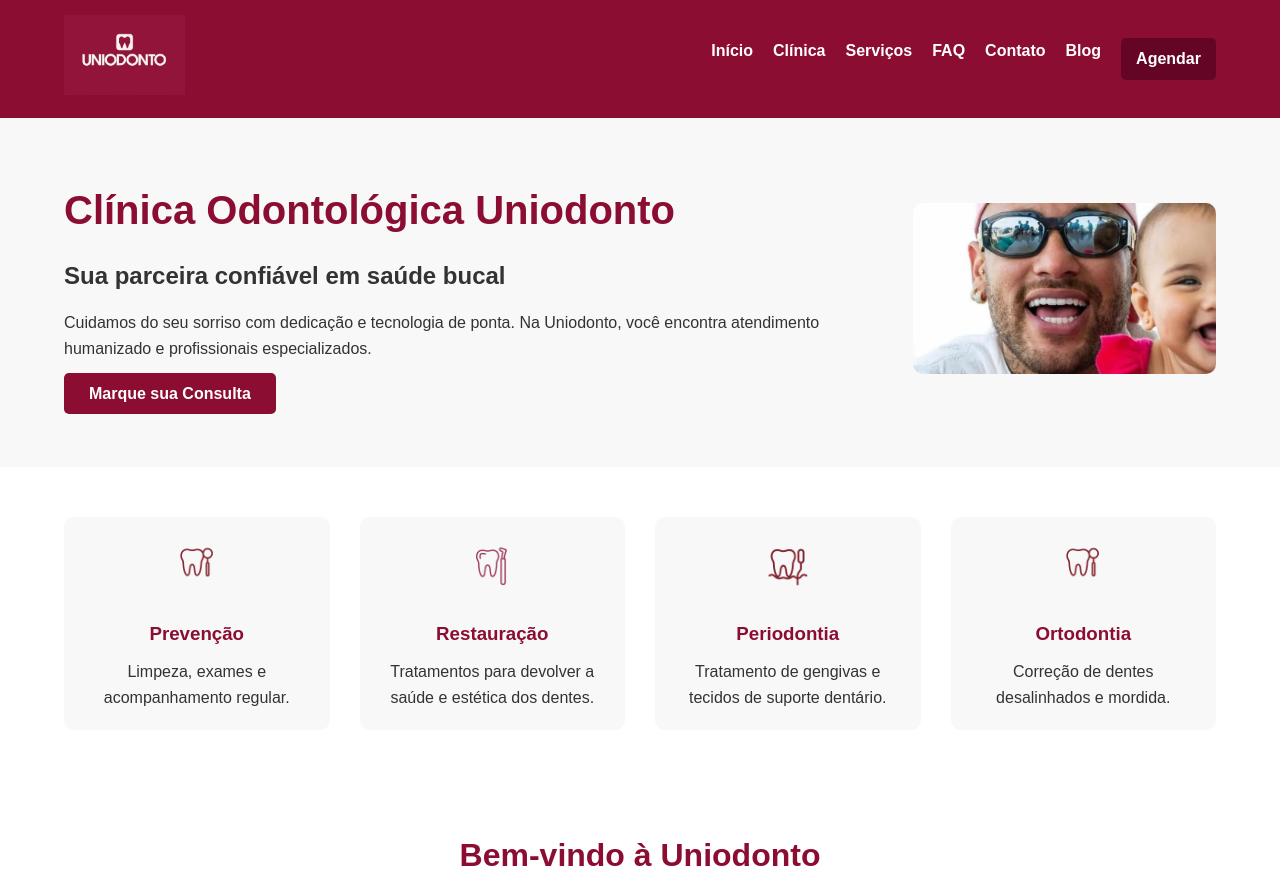
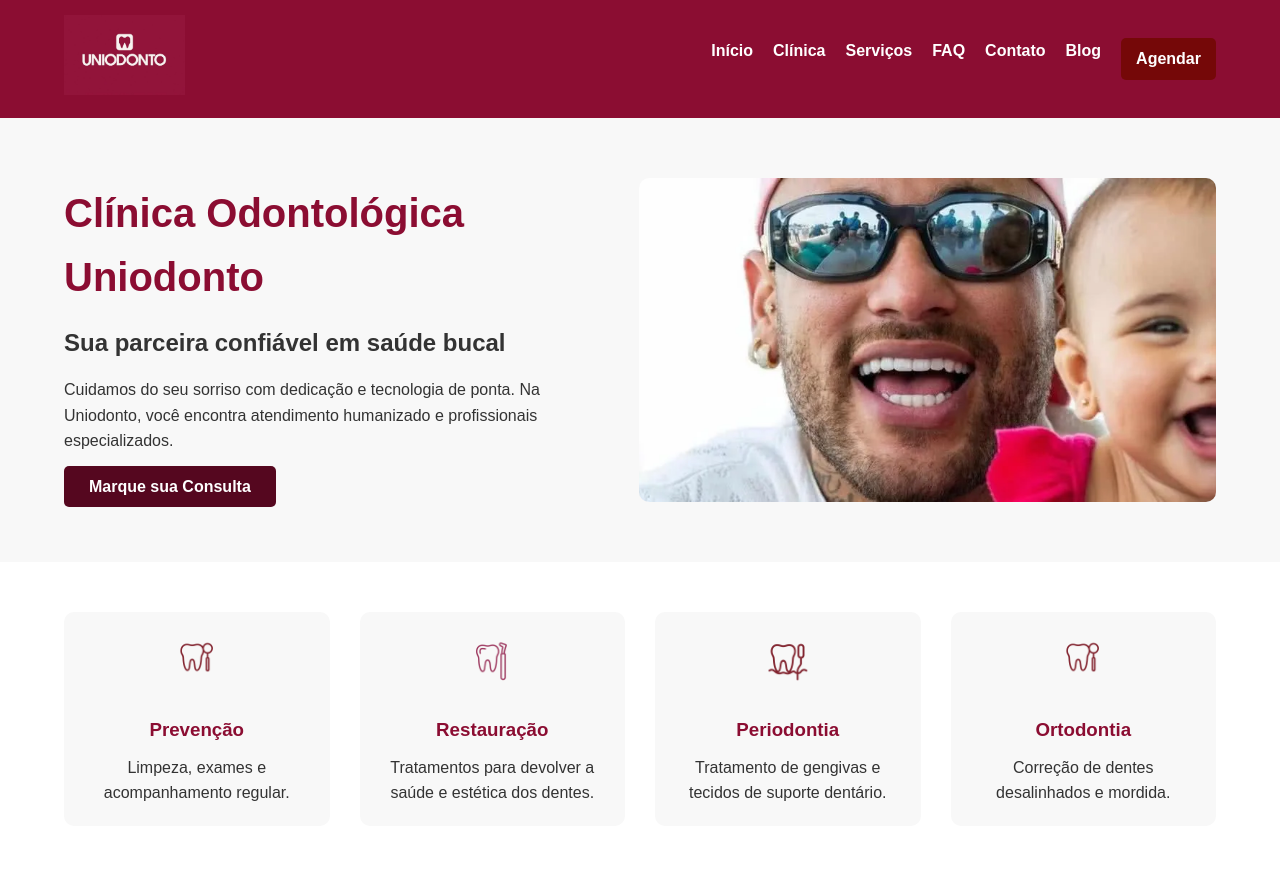
Before and after one commit to SrNyck/Uniodonto, a plain HTML site: page index.html in a window 1280 px wide. Shown: the top 885 px of the page. Drawn offline with Linux system fonts and the light colour scheme.

Commit message:
styles.css

```diff
--- a/styles.css
+++ b/styles.css
@@ -1,3 +1,4 @@
+/* RESET */
 * {
     margin: 0;
     padding: 0;
@@ -44,7 +45,7 @@ body {
     text-decoration: underline;
 }
 .btn-top {
-    background: #640525;
+    background: #750808;
     color: #8b0d32;
     padding: 8px 15px;
     border-radius: 5px;
@@ -53,7 +54,7 @@ body {
     transition: 0.3s;
 }
 .btn-top:hover {
-    background: #f1e6ea;
+    background: #bd0d4e;
 }
 
 /* HERO */
@@ -79,7 +80,7 @@ body {
     margin-bottom: 20px;
 }
 .btn-hero {
-    background: #8b0d32;
+    background: #55071f;
     color: #fff;
     padding: 12px 25px;
     border-radius: 5px;
@@ -89,10 +90,15 @@ body {
 .btn-hero:hover {
     background: #a31640;
 }
+.hero-img {
+    display: flex;
+    justify-content: center; /* centraliza a imagem */
+    width: 100%;
+}
 .hero-img img {
-    max-width: 400px;
+    max-width: 100%;  /* ocupa até 100% da largura do container */
+    height: auto;     /* mantém proporção */
     border-radius: 10px;
-    width: 100%;
 }
 
 /* SERVIÇOS */
@@ -160,7 +166,7 @@ footer {
         font-size: 2rem;
     }
     .hero-img img {
-        max-width: 300px;
+        max-width: 90%; /* limita a largura no tablet/celular */
     }
 }
 
```
